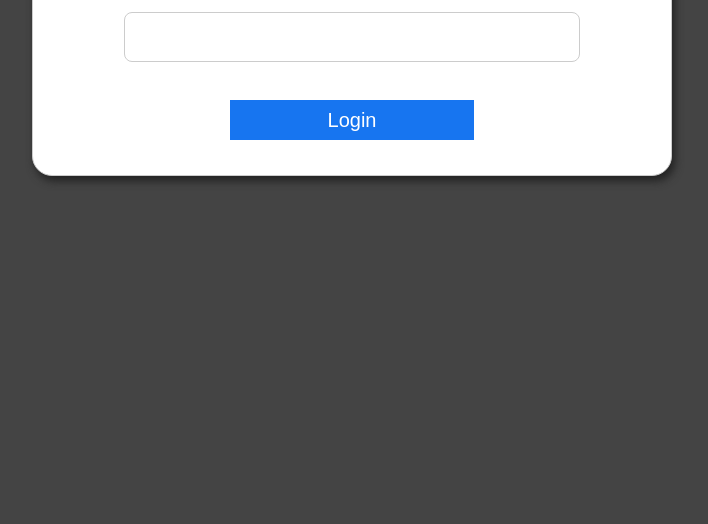
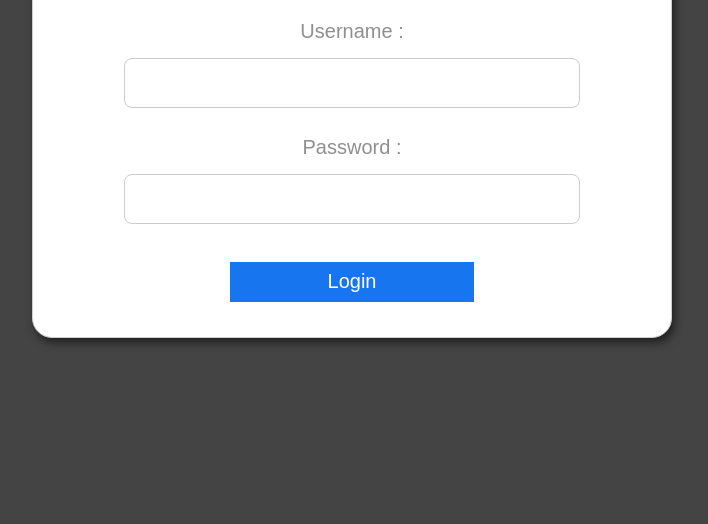
Before and after one commit to Jonathanrazakalalaina/App-authentification-JS, a plain HTML site: page index.html in a window 1280 px wide. Shown: the part 276-800 px from the top of the page, without its empty margins (288-996 px from the left). Drawn offline with Linux system fonts and the light colour scheme.

Commit message:
refactoring code

```diff
--- a/css/style.css
+++ b/css/style.css
@@ -7,6 +7,12 @@
 body {
     font-family: Arial, Helvetica, sans-serif, Helvetica, sans-serif;
     background-color: #444;
+    display: flex;
+    justify-content: center;
+    align-items: center;
+    align-content: center;
+    height: 100vh;
+    width: 100vw;
 }
 
 .container {
```
